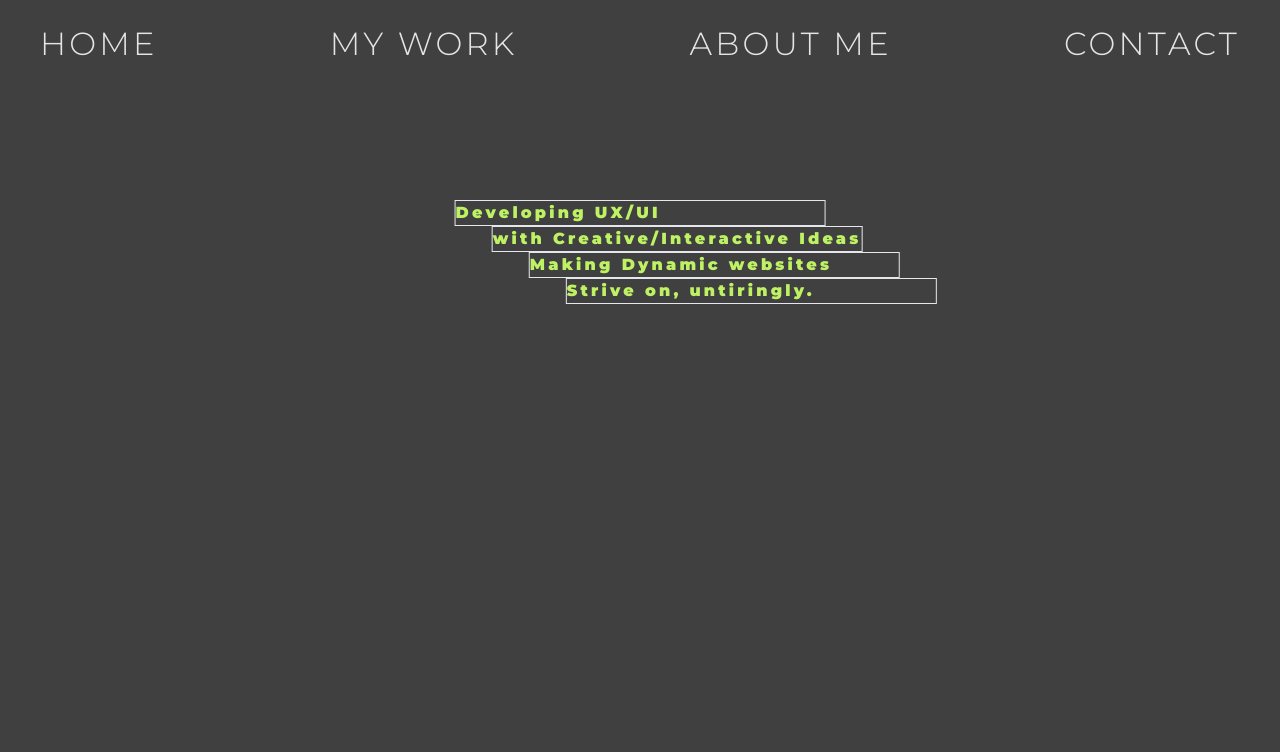
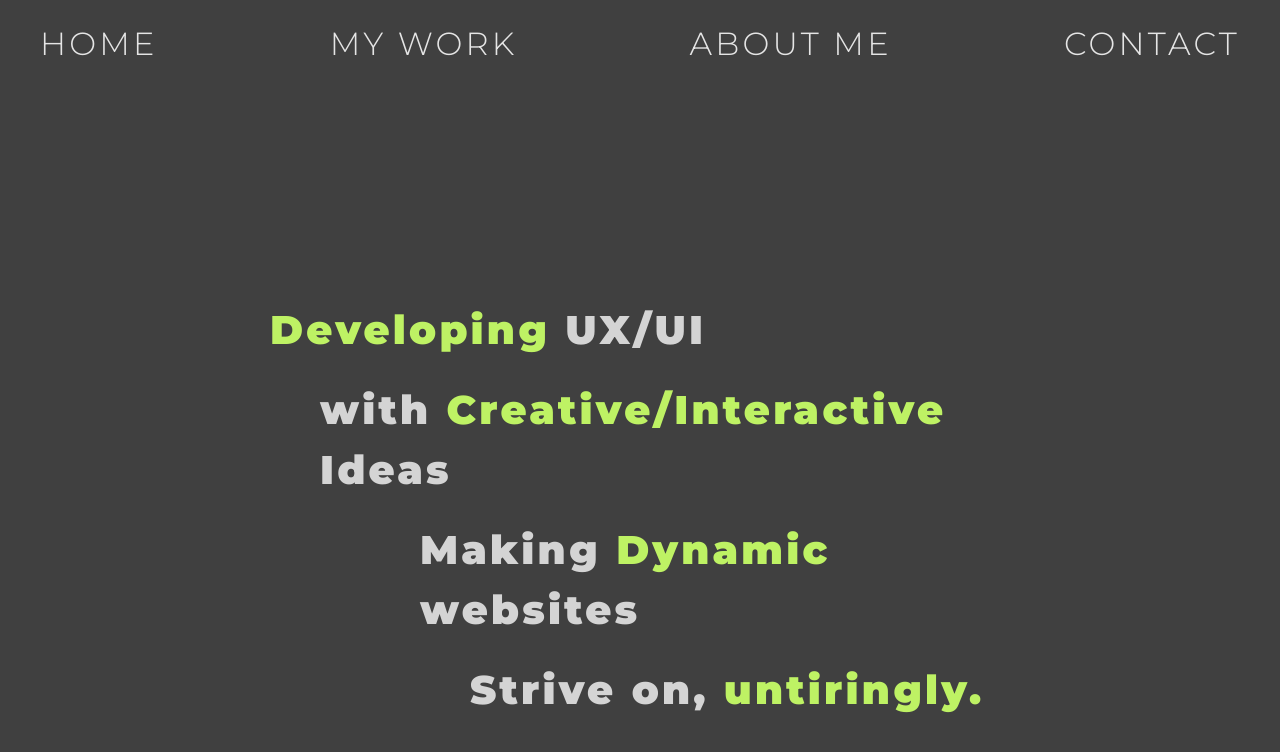
Before and after one commit to kimchieater/personal_portfolio_website_EGOLESS_CODER, a Next.js app in the folder egoless/: page /bridge/bridgeComponent/bridgeInfo in a window 1280 px wide. Shown: the top 752 px of the page. Built offline with nearby package versions, Linux system fonts and the light colour scheme.

Commit message:
changed font size, color

```diff
--- a/egoless/src/app/bridge/bridgeComponent/bridgeInfo/page.tsx
+++ b/egoless/src/app/bridge/bridgeComponent/bridgeInfo/page.tsx
@@ -2,7 +2,6 @@
 
 import { motion, useScroll, useTransform } from "framer-motion"
 import { useRef } from "react"
-
 
 
 const BridgeInfo = () => {
@@ -14,12 +13,45 @@ const BridgeInfo = () => {
 });
 
     return (
-        <motion.div ref={scopeRef} className="text-left absolute bottom-[200px] left-[50%] translate-x-[-50%]  h-[400px] text-lime-300 2xl:text-[3rem] font-black">
 
-            <p className="border">Developing UX/UI</p>
-            <p className="translate-x-[10%] border"> with Creative/Interactive Ideas</p>
-            <p className="translate-x-[20%] border">Making Dynamic websites</p>
-            <p className="translate-x-[30%] border"> Strive on, untiringly.</p>
+        <motion.div ref={scopeRef} className="text-left absolute bottom-[300px] left-[50%] translate-x-[-50%] h-[200px] text-neutral-300 text-[2.5rem] font-black flex flex-col sm:gap-5">
+
+            <motion.p
+            initial={{opacity:0, x:"-100px"}}
+            whileInView={{opacity:1, x:"-50px"}}
+            transition={{duration:2}}
+            viewport={{
+              margin:"-300px",
+              once:true
+            }}
+            ><span className="text-lime-300">Developing</span> UX/UI</motion.p>
+            <motion.p
+            initial={{opacity:0, x:"-50px"}}
+            whileInView={{opacity:1, x:"0px"}}
+            transition={{duration:2}}
+            viewport={{
+              margin:"-300px",
+              once:true
+            }}
+            > with <span className="text-lime-300">Creative/Interactive</span> Ideas</motion.p>
+            <motion.p
+            initial={{opacity:0, x:"50px"}}
+            whileInView={{opacity:1, x:"100px"}}
+            transition={{duration:2}}
+            viewport={{
+              margin:"-300px",
+              once:true
+            }}
+            >Making <span className="text-lime-300">Dynamic</span> websites</motion.p>
+            <motion.p
+            initial={{opacity:0, x:"100px"}}
+            whileInView={{opacity:1, x:"150px"}}
+            transition={{duration:2}}
+            viewport={{
+              margin:"-300px",
+              once:true
+            }}
+            > Strive on, <span className="text-lime-300">untiringly.</span></motion.p>
         </motion.div>
     )
 }
--- a/egoless/src/app/component/hero/page.tsx
+++ b/egoless/src/app/component/hero/page.tsx
@@ -96,17 +96,17 @@ const Hero = () => {
 
 
     return (
-        <motion.div className="h-screen text-neutral-950 relative"  ref={targetRef}>
+        <motion.div className="h-screen text-neutral-950 relative "  ref={targetRef}>
             <div className="w-screen h-screen relative"  onMouseMove={handleMouseMove} >
                 <motion.div className="flex justify-center gap-5" style={{opacity}}>
                     {images}
                 </motion.div>
             </div>
 
-            <motion.div className=" font-black z-10  px-2 text-lime-300 py-1 fixed top-[50%] left-[50%] translate-y-[-50%] translate-x-[-50%] 2xl:text-[3rem] xl:text-[2.5rem] lg:text-[2rem] md:text-[1.5rem] sm:text-[1.2rem] text-[1rem]" style={{opacity}}
+            <motion.div className=" font-black z-10  px-2 text-neutral-300 py-1 fixed top-[50%] left-[50%] translate-y-[-50%] translate-x-[-50%]  xl:text-[3rem] lg:text-[2rem] md:text-[2rem] sm:text-[1.5rem] text-[1.2rem]" style={{opacity}}
             >
-                <h1>Mathew Jason Jeong</h1>
-                <p className="text-[.5rem] 2xl:text-[2.1rem] xl:text-[1.7rem] lg:text-[1.2rem] md:text-[.7rem] sm:text-[.6rem]">Web Developer, Nerd, Kimchi Eater</p>
+                <h1>Mathew <span className='text-lime-300'>Jason</span> Jeong</h1>
+                <p className="text-[.8rem]  xl:text-[1.7rem] lg:text-[1.3rem] md:text-[1.2rem] sm:text-[1rem]">Web Developer, Nerd, <span className='text-lime-300'>Kimchi Eater</span></p>
             </motion.div>
 
             <motion.div className="w-[700px] h-[700px] object-fill fixed bottom-[-300px] right-[-200px] z-[-20]" style={{translateX}} >
```
